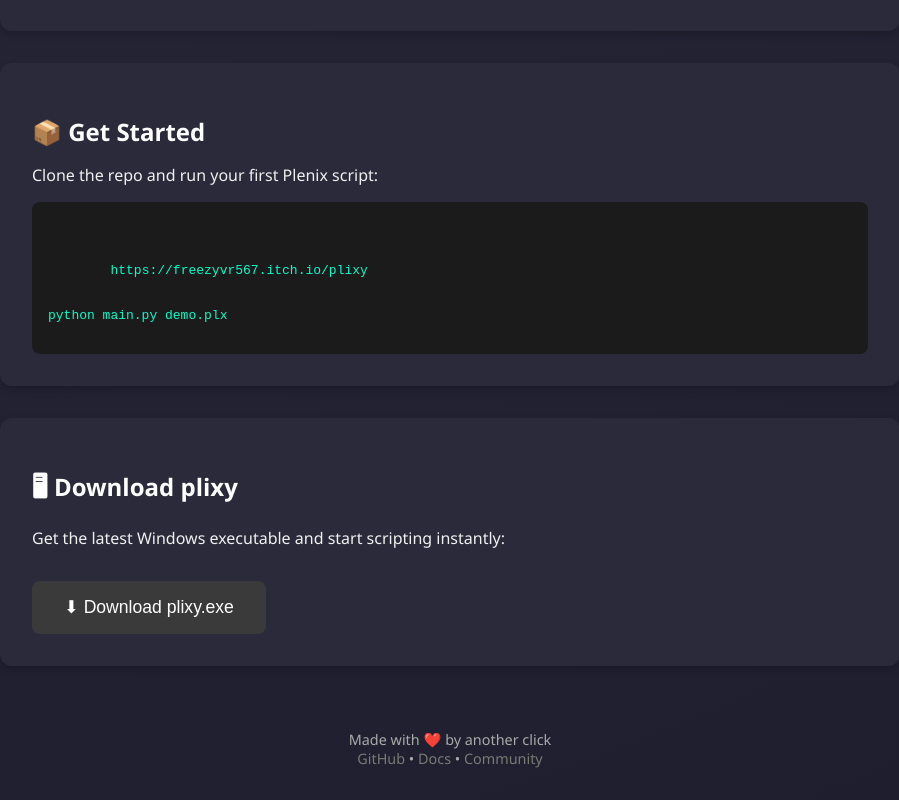
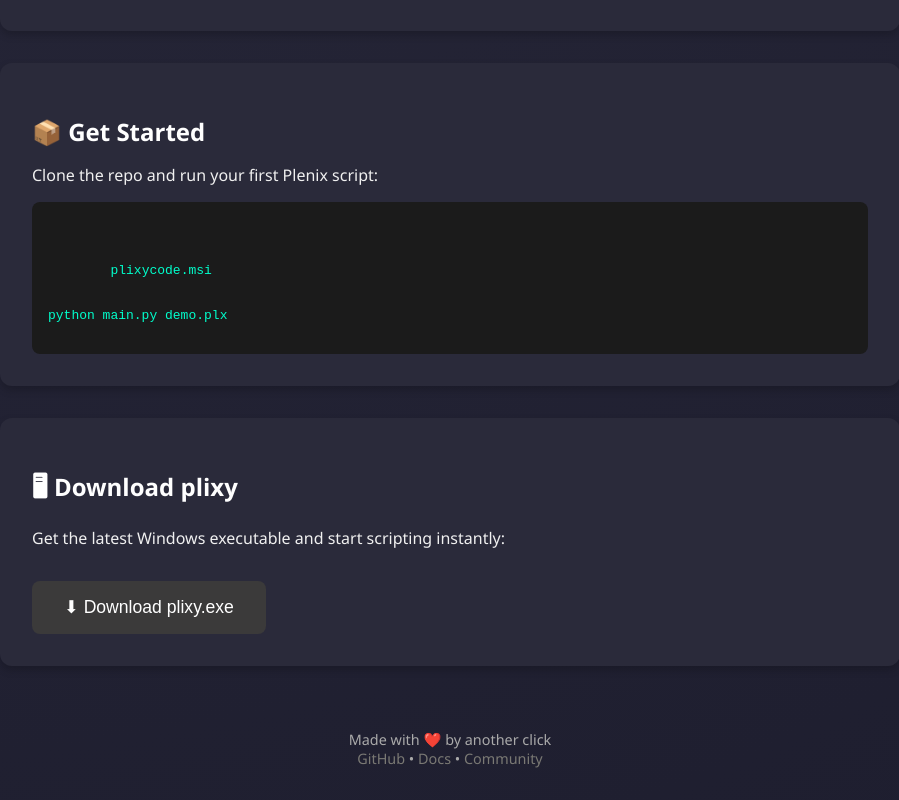
Before and after one commit to wcbrojo-arch/plixy-app, a plain HTML site: page index.html in a window 1280 px wide. Shown: the part 1370-2170 px from the top of the page, without its empty margins (190-1089 px from the left). Drawn offline with Linux system fonts and the light colour scheme.

Commit message:
Update index.html

```diff
--- a/index.html
+++ b/index.html
@@ -173,7 +173,7 @@
       <p>Clone the repo and run your first Plenix script:</p>
       <div class="code-box">
         <br>
-        https://freezyvr567.itch.io/plixy
+        plixycode.msi
  <br>
 python main.py demo.plx
       </div>
@@ -182,7 +182,7 @@
     <div class="card" id="download">
       <h2>🖥 Download plixy</h2>
       <p>Get the latest Windows executable and start scripting instantly:</p>
-      <a href="plixy-download.exe" download>
+      <a href="plixycode.msi" download>
         <button class="download-btn">⬇ Download plixy.exe</button>
       </a>
     </div>
```
